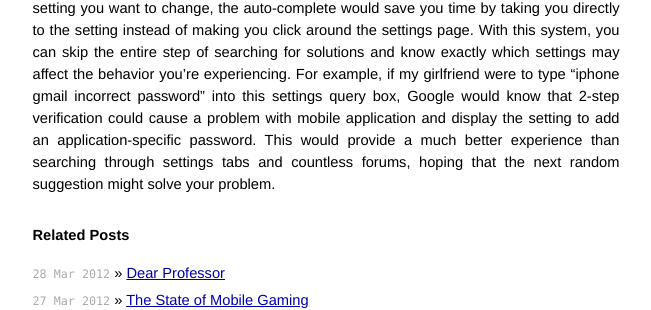
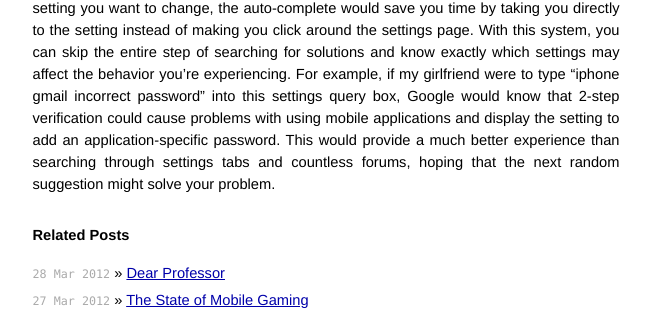
Before and after one commit to namukang/dskang.github.io, a Jekyll site: the page built from _posts/2012-03-29-rethinking-settings.md, in a window 1280 px wide. Shown: the part 1404-1714 px from the top of the page, without its empty margins (314-965 px from the left). Built offline with Jekyll 4.4.1, drawn with Linux system fonts in a browser that asks for light colours; comment, search, counter and statistics services are not loaded; some of the changed text lies outside the part shown.

Commit message:
Revise Rethinking Settings

```diff
--- a/_posts/2012-03-29-rethinking-settings.md
+++ b/_posts/2012-03-29-rethinking-settings.md
@@ -68,8 +68,8 @@ the settings page. With this system, you can skip the entire step of
 searching for solutions and know exactly which settings may affect the
 behavior you're experiencing. For example, if my girlfriend were to
 type "iphone gmail incorrect password" into this settings query box,
-Google would know that 2-step verification could cause a problem with
-mobile application and display the setting to add an
+Google would know that 2-step verification could cause problems with
+using mobile applications and display the setting to add an
 application-specific password. This would provide a much better
 experience than searching through settings tabs and countless forums,
 hoping that the next random suggestion might solve your problem.
```
